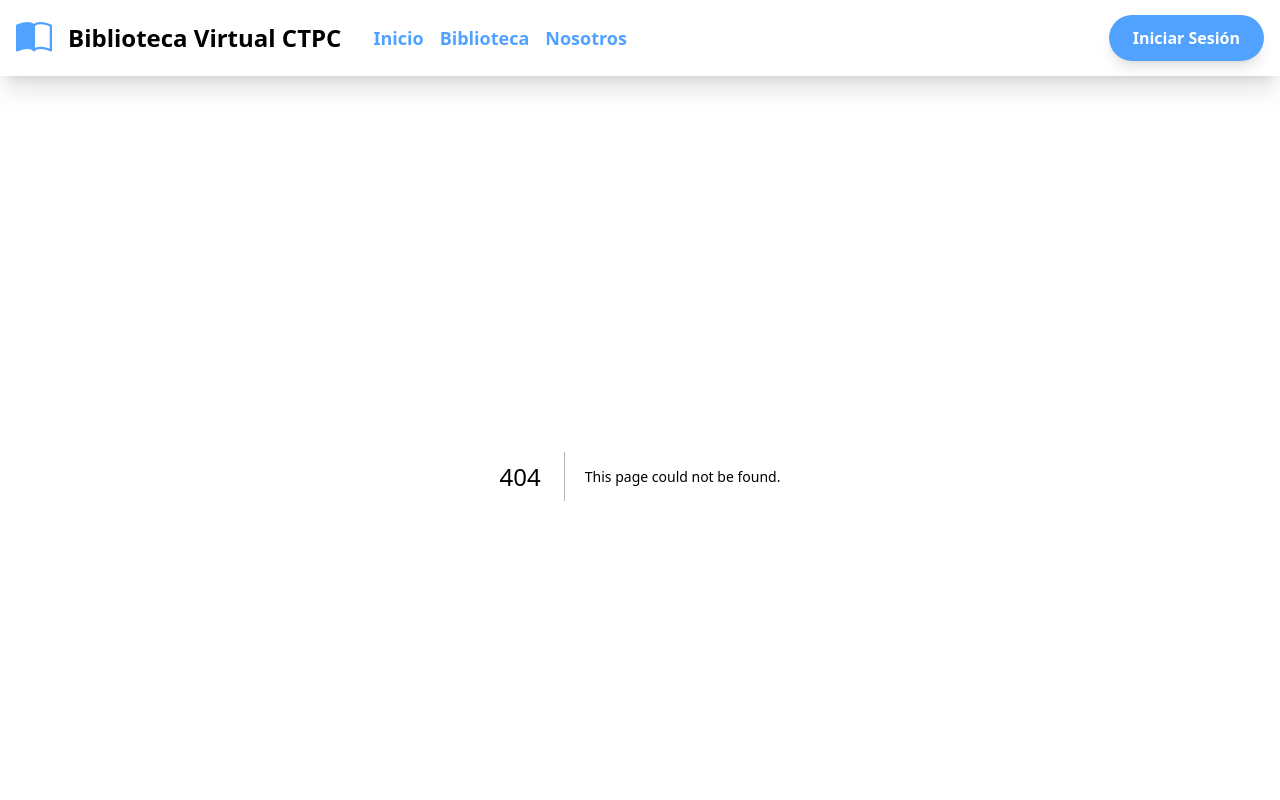
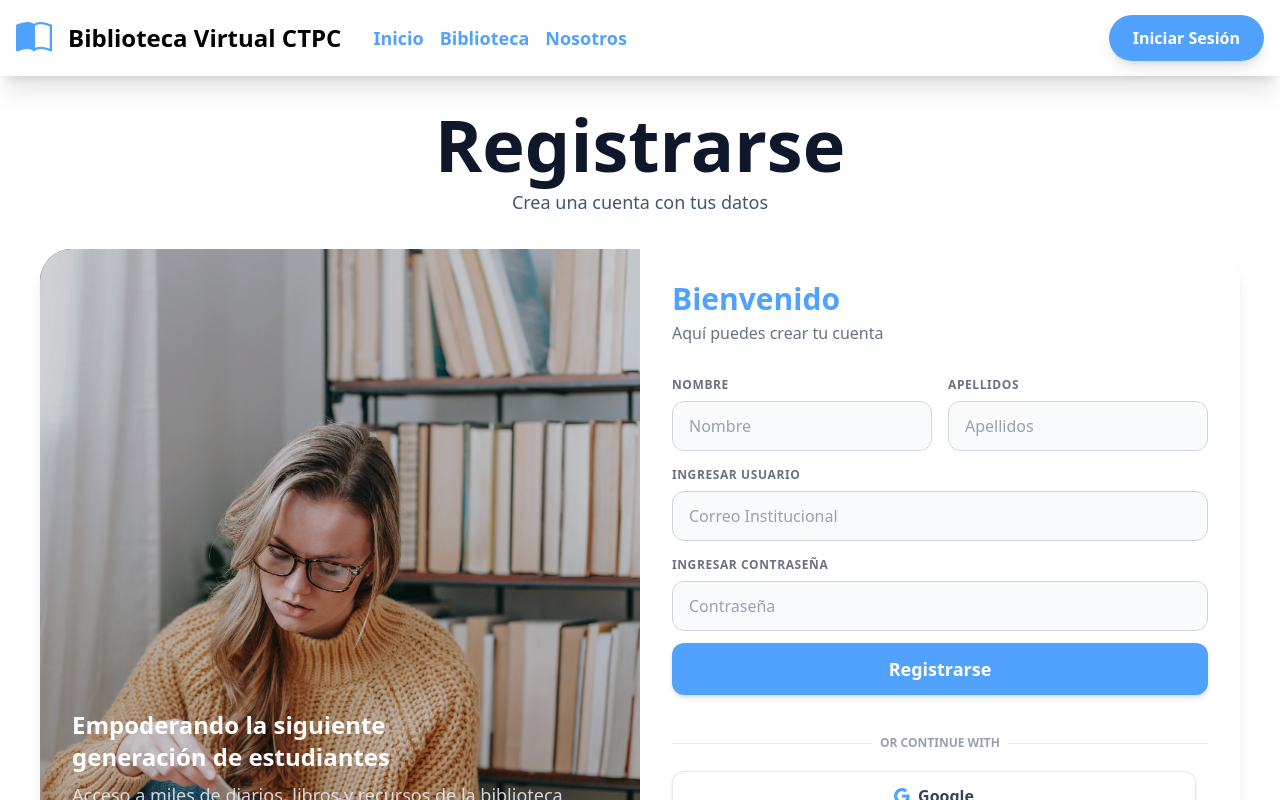
Before and after one commit to DilanMS28/biblioteca_digital, a Next.js app: page /auth/register in a window 1280 px wide. Before the commit this address had no page. Shown: the top 800 px of the page. Built offline with nearby package versions, Linux system fonts and the light colour scheme.

Commit message:
Funcion: Agrega la funcionalidad de registrar un nuevo usuario en supabase

```diff
--- /dev/null
+++ b/src/app/auth/register/page.tsx
@@ -0,0 +1,43 @@
+import RegisterForm from "@/components/forms/RegisterForm";
+import Image from "next/image";
+import { ToastContainer } from "react-toastify";
+
+export default function page() {
+    return (
+        <>
+            <div className="max-w-[1200px] mx-auto">
+
+                <div className="p-8">
+                    <h1 className="text-7xl font-bold text-center text-slate-900 mb-2">Registrarse</h1>
+                    <p className="text-lg text-slate-600 leading-relaxed text-center">Crea una cuenta con tus datos</p>
+                </div>
+
+                <div className="flex rounded-4xl overflow-hidden shadow-lg bg-white min-h-[600px] mb-20 mx-4 lg:mx-0">
+                    <div className="hidden lg:w-1/2 relative lg:flex flex-col justify-center items-center bg-slate-900 mb-">
+                        <Image
+                            src="/imagen-login.jpg"
+                            alt="Imagen Login"
+                            style={{ objectFit: "cover", objectPosition: "center", opacity: 0.92 }}
+                            fill
+                            priority
+                            className="z-0"
+                        />
+                        <div className="absolute inset-0 bg-black/10 z-10"></div>
+                        <div className="absolute bottom-0 left-0 p-8 z-20 text-white w-full">
+                            <h2 className="font-bold text-2xl mb-1">Empoderando la siguiente<br />generación de estudiantes</h2>
+                            <p className="text-lg text-slate-200 opacity-90 mt-2">
+                                Acceso a miles de diarios, libros y recursos de la biblioteca CTPC
+                            </p>
+                        </div>
+                    </div>
+
+                    <div className="w-full lg:w-1/2 flex items-center justify-center">
+                        <RegisterForm />
+                    </div>
+                </div>
+
+            </div>
+            <ToastContainer />
+        </>
+    )
+}
--- a/src/components/forms/LoginForm.tsx
+++ b/src/components/forms/LoginForm.tsx
@@ -1,3 +1,5 @@
+import Link from "next/link";
+import { ToastContainer } from "react-toastify";
 
 
 export default function LoginForm() {
@@ -15,14 +17,14 @@ export default function LoginForm() {
                     <label className="text-xs font-semibold text-gray-500 mb-2 block uppercase tracking-wider">Seleccionar Rol</label>
                     <div className="flex gap-3">
                         <label className="flex-1 cursor-pointer">
-                            <input type="radio" name="role" value="estudiante" defaultChecked  className="hidden peer"/>
+                            <input type="radio" name="role" value="estudiante" defaultChecked className="hidden peer" />
                             <div className="border-2 border-gray-200 text-gray-600 font-semibold rounded-xl px-4 py-2 flex flex-col items-center gap-1 bg-gray-50 hover:border-blue-400 peer-checked:border-blue-400 peer-checked:bg-blue-50 transition">
                                 <i className="bi bi-mortarboard-fill text-xl mb-1"></i>
                                 Estudiante
                             </div>
                         </label>
                         <label className="flex-1 cursor-pointer">
-                            <input type="radio"  name="role" value="profesor"  className="hidden peer" />
+                            <input type="radio" name="role" value="profesor" className="hidden peer" />
                             <div className="border-2 border-gray-200 text-gray-600 font-semibold rounded-xl px-4 py-2 flex flex-col items-center gap-1 bg-gray-50 hover:border-blue-400 peer-checked:border-blue-400 peer-checked:bg-blue-50 transition">
                                 <i className="bi bi-person-badge text-xl mb-1"></i>
                                 Profesor
@@ -30,7 +32,7 @@ export default function LoginForm() {
                         </label>
 
                         <label className="flex-1 cursor-pointer">
-                            <input type="radio" name="role" value="admin"  className="hidden peer" />
+                            <input type="radio" name="role" value="admin" className="hidden peer" />
                             <div className="border-2 border-gray-200 text-gray-600 font-semibold rounded-xl px-4 py-2 flex flex-col items-center gap-1 bg-gray-50 hover:border-blue-400 peer-checked:border-blue-400 peer-checked:bg-blue-50 transition">
                                 <i className="bi bi-shield-lock text-xl mb-1"></i>
                                 Admin
@@ -81,6 +83,13 @@ export default function LoginForm() {
 
                 </div>
             </div>
+
+            <div className="flex justify-center items-center my-5">
+                <label className="flex items-center text-sm text-slate-600 gap-1">No tienes una cuenta?
+                    <Link className="text-blue-400 text-sm font-semibold hover:underline cursor-pointer" href="/auth/register">Crear una cuenta</Link>
+                </label>
+            </div>
+            <ToastContainer />
         </div>
     )
 }
--- /dev/null
+++ b/src/components/forms/RegisterForm.tsx
@@ -0,0 +1,126 @@
+'use client'
+import { registerAction } from "@/features/auth/registerAction";
+import { useForm } from "react-hook-form";
+import ErrorMessage from "../ui/ErrorMessage";
+import { RegisterUserSchema } from "@/Schemas/AuthSchema";
+import { toast, ToastContainer } from "react-toastify";
+import { useRouter } from "next/navigation";
+
+
+export default function RegisterForm() {
+    const router = useRouter();
+    const { register, handleSubmit, formState: {errors}, reset } = useForm<RegisterUserSchema>();
+
+    const registerLogin = async (data: RegisterUserSchema) => {
+
+        const result = await registerAction(data);
+
+        if(result?.message){
+            toast.error(result.message || "Error al Registrar Usuario")
+        }else{
+            toast.success("Usuario Registrado Correctamente");
+        }
+
+        reset();
+    }
+
+    return (
+        <div className="w-full m-8">
+
+            <div className="mb-8">
+                <h2 className="text-3xl text-center lg:text-left  font-bold text-blue-400 mb-1">Bienvenido</h2>
+                <p className="text-center lg:text-left text-gray-500">Aquí puedes crear tu cuenta</p>
+            </div>
+
+            <form onSubmit={handleSubmit(registerLogin)}>
+
+                <div className="flex flex-col gap-4 mb-3">
+                    <div className="w-full flex gap-4 items-center">
+                        <div className="relative">
+                            <label className="text-xs font-semibold text-gray-500 mb-2 block uppercase tracking-wider">Nombre</label>
+                            <input
+                                type="text"
+                                placeholder="Nombre"
+                                {...register("name", { required: "El nombre es obligatorio" })}
+                                className="w-full px-4 py-3 border border-gray-300 rounded-xl bg-gray-50 focus:outline-none focus:border-blue-400 placeholder-gray-400" />
+                                {errors.name?.message && (<ErrorMessage>{String(errors.name.message)}</ErrorMessage>)}
+                        </div>
+
+                        <div className="relative">
+                            <label className="text-xs font-semibold text-gray-500 mb-2 block uppercase tracking-wider">Apellidos</label>
+                            <input
+                                type="text"
+                                placeholder="Apellidos"
+                                {...register("lastNames", { required: "Los apellidos son obligatorios" })}
+                                className="w-full px-4 py-3 border border-gray-300 rounded-xl bg-gray-50 focus:outline-none focus:border-blue-400 placeholder-gray-400" />
+                                {errors.lastNames?.message && (<ErrorMessage>{String(errors.lastNames.message)}</ErrorMessage>)}
+                        </div>
+                    </div>
+
+                    <div className="relative">
+                        <label className="text-xs font-semibold text-gray-500 mb-2 block uppercase tracking-wider">Ingresar usuario</label>
+                        <input
+                            type="email"
+                            placeholder="Correo Institucional"
+                            {...register("email", {
+                                required: "El correo institucional es obligatorio",
+                                pattern: {
+                                    value: /^[a-zA-Z0-9._%+-]+@(?:alumnos\.)?ctpc\.edu\.mx$/,
+                                    message: "Debe ser un correo institucional válido (ejemplo: usuario@ctpc.edu.mx o usuario@alumnos.ctpc.edu.mx)"
+                                }
+                            })}
+                            className="w-full px-4 py-3 border border-gray-300 rounded-xl bg-gray-50 focus:outline-none focus:border-blue-400 placeholder-gray-400" />
+                            {errors.email?.message && (<ErrorMessage>{String(errors.email.message)}</ErrorMessage>)}
+                    </div>
+
+                    <div className="relative">
+                        <label className="text-xs font-semibold text-gray-500 mb-2 block uppercase tracking-wider">Ingresar Contraseña</label>
+                        <input
+                            type="password"
+                            placeholder="Contraseña"
+                            {...register("password", {
+                                required: "La contraseña es obligatoria",
+                                minLength: {
+                                    value: 8,
+                                    message: "La contraseña debe tener al menos 8 caracteres"
+                                },
+                                validate: {
+                                    hasUpperCase: (value: string) =>
+                                        /[A-Z]/.test(value) || "Debe contener al menos una letra mayúscula",
+                                    hasLowerCase: (value: string) =>
+                                        /[a-z]/.test(value) || "Debe contener al menos una letra minúscula",
+                                    hasNumber: (value: string) =>
+                                        /\d/.test(value) || "Debe contener al menos un número",
+                                    hasSpecialChar: (value: string) =>
+                                        /[!@#$%^&*(),.?":{}|<>]/.test(value) || "Debe contener al menos un carácter especial"
+                                }
+                            })}
+                            className="w-full px-4 py-3 border border-gray-300 rounded-xl bg-gray-50 focus:outline-none focus:border-sky-400 placeholder-gray-400" />
+                            {errors.password?.message && (<ErrorMessage>{String(errors.password.message)}</ErrorMessage>)}
+                    </div>
+                </div>
+
+
+                <button type="submit" className=" cursor-pointer w-full bg-blue-400 hover:bg-blue-500 transition text-white font-bold py-3 rounded-xl mb-5 shadow-md text-lg">Registrarse</button>
+
+            </form>
+
+            <div className="flex items-center gap-2 my-5">
+                <hr className="grow border-gray-200" />
+                <span className="text-gray-400 text-xs font-semibold">OR CONTINUE WITH</span>
+                <hr className="grow border-gray-200" />
+            </div>
+
+
+            <div className="flex gap-3 mb-4">
+                <button className="cursor-pointer flex-1 flex items-center justify-center gap-2 border border-gray-200 rounded-xl py-3 text-gray-700 bg-white hover:bg-gray-50 transition font-semibold shadow-sm">
+                    <i className="bi bi-google text-blue-400 text-base"></i>
+                    Google
+                </button>
+                <div>
+
+                </div>
+            </div>
+        </div>
+    )
+}
--- /dev/null
+++ b/src/components/ui/ErrorMessage.tsx
@@ -0,0 +1,6 @@
+
+export default function ErrorMessage({ children }: { children: React.ReactNode }) {
+    return (
+        <p className="text-red-600 p-2 font-bold text-sm text-center">{children}</p>
+    )
+}
```
